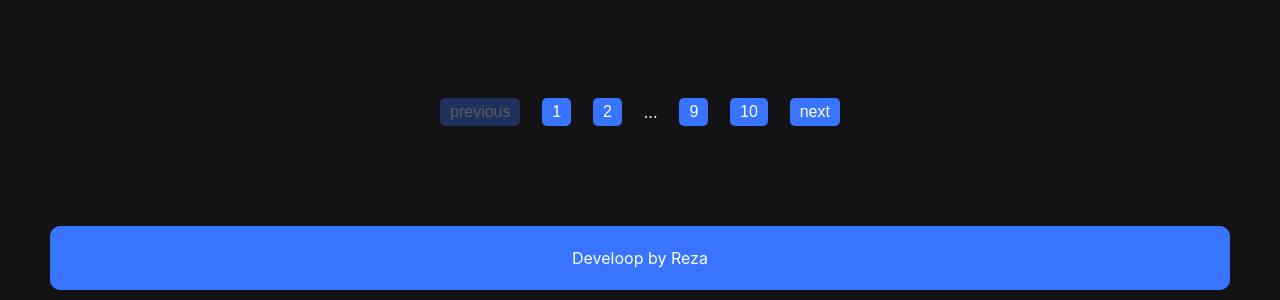
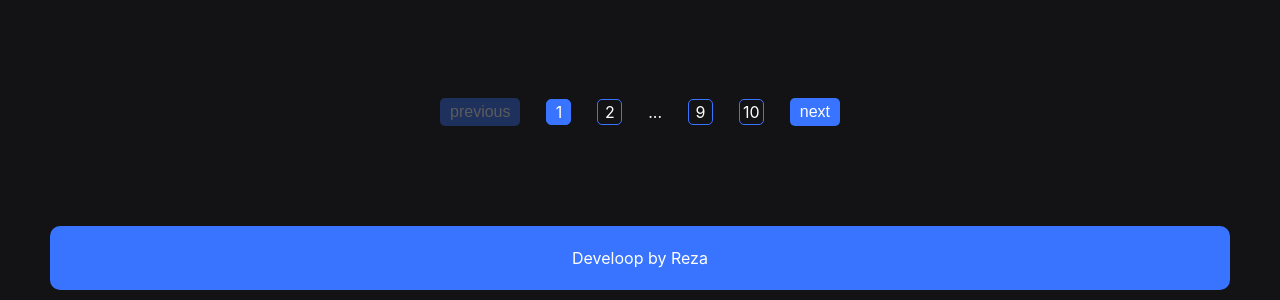
Before and after one commit to Rezam496/Crypto-App, a React (Vite) app: page / in a window 1280 px wide. Shown: the part 1331-1631 px from the top of the page. Built offline with nearby package versions, Linux system fonts and the light colour scheme; no server answers.

Commit message:
Debugging pagination and adding currency icons,and adding charts to search results

```diff
--- a/package.json
+++ b/package.json
@@ -12,6 +12,7 @@
   "dependencies": {
     "react": "^19.0.0",
     "react-dom": "^19.0.0",
+    "react-icons": "^5.4.0",
     "react-loader-spinner": "^6.1.6",
     "recharts": "^2.15.1"
   },
--- a/src/modules/Pagination.jsx
+++ b/src/modules/Pagination.jsx
@@ -16,16 +16,16 @@ function Pagination({page,setPage}) {
   return (
     <div className={styles.pagination}>
         <button onClick={previousHandler} className={page===1?styles.disabled:null}>previous</button>
-        <button onClick={PaginationHandler} className={page===1?styles.selected:null}>1</button>
-        <button onClick={PaginationHandler} className={page===2?styles.selected:null}>2</button>
+        <p onClick={PaginationHandler} className={page===1?styles.selected:styles.unselected}>1</p>
+        <p onClick={PaginationHandler} className={page===2?styles.selected:styles.unselected}>2</p>
         {page>2 && page<9&&(
           <>
             <span>...</span>
             <p className={styles.selected}>{page}</p>
           </>)}
         <span>...</span>
-        <button onClick={PaginationHandler} className={page===9?styles.selected:null}>9</button>
-        <button onClick={PaginationHandler} className={page===10?styles.selected:null}>10</button>
+        <p onClick={PaginationHandler} className={page===9?styles.selected:styles.unselected}>9</p>
+        <p onClick={PaginationHandler} className={page===10?styles.selected:styles.unselected}>10</p>
         <button onClick={nextHandler}className={page===10?styles.disabled:null}>next</button>
     </div>
   )
--- a/src/modules/Pagination.module.css
+++ b/src/modules/Pagination.module.css
@@ -28,3 +28,6 @@
 .selected{
     background-color: #3874ff;
 }
+.unselected{
+    background-color:none;
+}
--- a/src/modules/Search.jsx
+++ b/src/modules/Search.jsx
@@ -5,11 +5,12 @@ import { searchCoin } from '../services/cryptoApi';
 
 import styles from './Search.module.css';
 
-function Search({currency,setCurrency}) {
+function Search({currency,setCurrency,setCoin1}) {
 
    const[text,setText]=useState("");
    const[coins,setCoins]=useState([]);
    const[isLoading,setIsLoading]=useState(false);
+
 
    useEffect(()=>{
     const controller=new AbortController();
@@ -22,7 +23,6 @@ function Search({currency,setCurrency}) {
         try {
             const res= await fetch(searchCoin(text),{signal:controller.signal});
             const json=await res.json();
-            console.log(json)
             if(json.coins){
                 setCoins(json.coins);
                 setIsLoading(false);
@@ -39,6 +39,7 @@ function Search({currency,setCurrency}) {
 
   return (
     <div className={styles.searchBox}>
+
         <input type="text" placeholder='Search' value={text} onChange={e=>setText(e.target.value)}/>
         <select value={currency}onChange={(e)=>(setCurrency(e.target.value))} >
             <option value="usd">USD</option>
@@ -46,6 +47,7 @@ function Search({currency,setCurrency}) {
             <option value="usd">Toman</option>
             <option value="jpy">JPY</option>
         </select>
+
         {(!!coins.length || isLoading)&&(
             <div className={styles.searchResult}>
                 {isLoading && <LineWave
@@ -55,7 +57,7 @@ function Search({currency,setCurrency}) {
                         middleLineColor="red"
                                 />}
                 <ul>
-                    {coins.map(coin=><li key={coin.id}>
+                    {coins.map(coin=><li key={coin.id} onClick={()=>setCoin1(coin.id)}>
                         <img src={coin.thumb} alt={coin.name} />
                         <p>{coin.name}</p>
                     </li>)}
--- a/src/modules/TableCoin.jsx
+++ b/src/modules/TableCoin.jsx
@@ -1,4 +1,7 @@
 import { LineWave } from 'react-loader-spinner';
+
+import { FaEuroSign } from "react-icons/fa";
+import { BsCurrencyYen } from "react-icons/bs";
 
 import chartUp from '../assets/chart-up.svg';
 import chartDown from '../assets/chart-down.svg';
@@ -6,7 +9,8 @@ import chartDown from '../assets/chart-down.svg';
 import styles from './TableCoin.module.css';
 import { marketChart } from '../services/cryptoApi';
 
-function TableCoin({coins,isLoading,setChart}) {
+function TableCoin({coins,isLoading,setChart,currency,coin1,setCoin1}) {
+
   return (
     <div className={styles.container}>
       {isLoading?<LineWave
@@ -28,7 +32,7 @@ function TableCoin({coins,isLoading,setChart}) {
           </thead>
 
           <tbody>
-            {coins.map((coin)=>(<TableRow coin={coin} key={coin.id} setChart={setChart}/>))}
+            {coins.map((coin)=>(<TableRow coin={coin} key={coin.id} setChart={setChart} currency={currency} coin1={coin1}setCoin1={setCoin1}/>))}
           </tbody>
 
           </table>}
@@ -39,7 +43,8 @@ function TableCoin({coins,isLoading,setChart}) {
 export default TableCoin;
 
 
-const TableRow=({coin,setChart})=>{
+const TableRow=({coin,setChart,currency,coin1,setCoin1})=>{
+
   const {
       id,
       image,
@@ -49,9 +54,10 @@ const TableRow=({coin,setChart})=>{
       price_change_percentage_24h:price_change,
       total_volume
   }= coin;
+
     const showHandler=async ()=>{
       try {
-        const res =await fetch(marketChart(id));
+        const res =await fetch(marketChart(id || coin1));
         const json=await res.json();
         setChart({...json,coin})
       } catch (error) {
@@ -59,6 +65,11 @@ const TableRow=({coin,setChart})=>{
       }
 
     }
+    if(coin1===id){
+      showHandler()
+    }
+    setCoin1(null)
+
   return (
     <tr>
         <td>
@@ -68,7 +79,7 @@ const TableRow=({coin,setChart})=>{
           </div>
         </td>
         <td>{name}</td>
-        <td>${current_price.toLocaleString()}</td>
+        <td>{currency=="usd"?"$":currency=="eur"?<FaEuroSign />:<BsCurrencyYen />}{current_price.toLocaleString()}</td>
         <td className={price_change>0? styles.success : styles.error}>{price_change.toFixed(2)}%</td>
         <td>{total_volume.toLocaleString()}</td>
         <td><img src={price_change>0 ?chartUp:chartDown} alt="" /></td>
--- a/src/templates/HomePage.jsx
+++ b/src/templates/HomePage.jsx
@@ -13,6 +13,9 @@ function HomePage() {
     const[page,setPage]=useState(1);
     const[currency,setCurrency]=useState("usd");
     const[chart,setChart]=useState(null);
+    const[coin1,setCoin1]=useState(null);
+
+
 
     useEffect(()=>{
       setIsLoading(true)
@@ -31,8 +34,8 @@ function HomePage() {
     },[page,currency])
   return (
     <div>
-      <Search currency={currency} setCurrency={setCurrency}/>
-      <TableCoin coins={coins} isLoading={isLoading} setChart={setChart}/>
+      <Search currency={currency} setCurrency={setCurrency} setCoin1={setCoin1} />
+      <TableCoin coins={coins} isLoading={isLoading} setChart={setChart} currency={currency} coin1={coin1} setCoin1={setCoin1}/>
       <Pagination page={page} setPage={setPage}/>
       {!!chart&&<Chart chart={chart} setChart={setChart}/>}
     </div>
```
Also changed, not shown: 1 other file (tests, documents, lock files or other folders).
